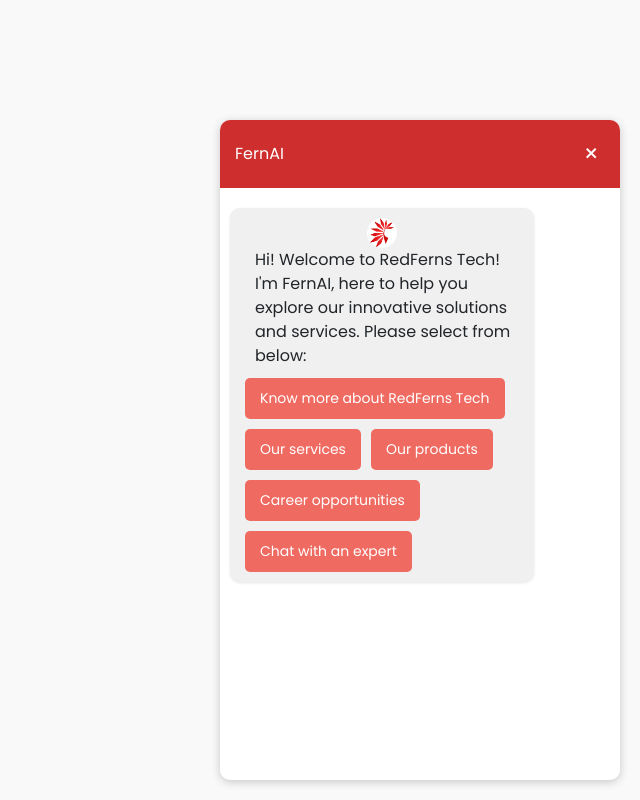
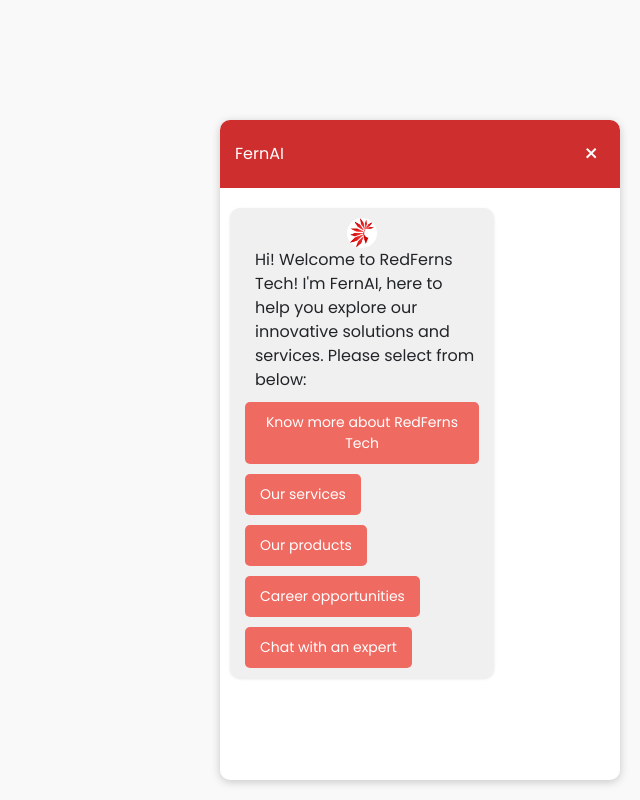
Before and after one commit to SRINIVASULU-2003/srinu, a Flask app: page / in a window 1280 px wide. Shown: the whole page, without its empty margins (640-1280 px from the left). Run offline with Flask 3, Linux system fonts and the light colour scheme; some libraries are stand-ins or nearby versions.

Commit message:
index.html

```diff
--- a/templates/index.html
+++ b/templates/index.html
@@ -53,7 +53,8 @@
         }
 
         .chat-box {
-            max-height: 400px;
+            max-height: 630px;
+            width: 350px;
             overflow-y: auto;
             padding: 10px;
             display: flex;
```
